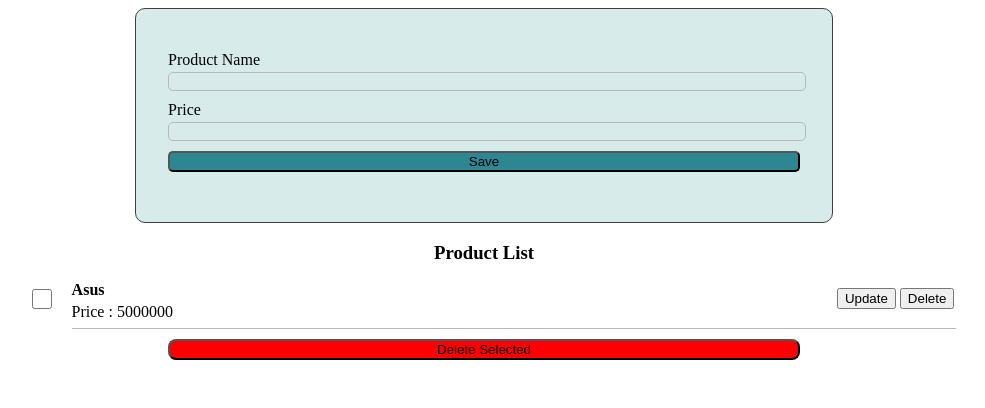
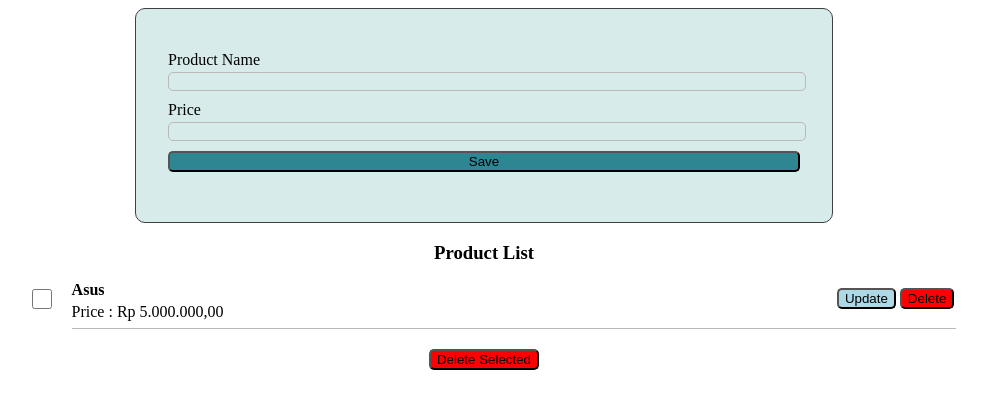
Before and after one commit to ismailmail123/reactpart3, a React (Create React App) app: page / in a window 1280 px wide. Shown: the top 408 px of the page, without its empty margins (156-1141 px from the left). Built offline with nearby package versions, Linux system fonts and the light colour scheme.

Commit message:
feature: add delete selected n selected all data

```diff
--- a/src/App.js
+++ b/src/App.js
@@ -33,20 +33,22 @@ function App() {
 
   function handleSubmit(e) {
     e.preventDefault();
-    alert("ok");
+    // alert("ok");
     let data = [...products];
     if (formData.productName === "") {
-      return false;
+      return alert("Product name is empty");
     }
     if (formData.price === "") {
-      return false;
+      return alert("Price is empty");
     }
+
     if (isUpdate.status) {
       data.forEach((product) => {
         if (product.id === isUpdate.id) {
           product.productName = formData.productName;
           product.price = formData.price;
         }
+        // alert("Data berhasil diupdate")
       });
     } else {
       data.push({
@@ -54,10 +56,12 @@ function App() {
         productName: formData.productName,
         price: formData.price,
       });
+      alert("Data barhasil ditambahkan")
     }
     setIsUpdate({ id: null, status: false });
     setProducts(data);
-    setFormData({ productName: "", price: "" });
+    setFormData({ productName: "", price: ""});
+
   }
 
   function handleUpdete(id) {
@@ -70,29 +74,33 @@ function App() {
   function handleDelete(id) {
     let data = [...products];
     let filteredData = data.filter((product) => product.id !== id);
+    alert("Data berhasil dihapus")
     setProducts(filteredData);
   }
 
   function handleChecked(e) {
     // alert("hallo")
-    const { value, checked } = e.target;
+    const { name, checked } = e.target;
     // console.log("ini value", value)
-    if (checked) {
-      setIsChecked([...isChecked, value]);
+    if (name === "allselect") {
+      const checkedValue = products.map((user) => {
+        return { ...user, isChecked: checked };
+      });
+      console.log(checkedValue);
+      setProducts(checkedValue);
     } else {
-      setIsChecked(isChecked.filter((e) => e !== value));
+      const checkedValue = products.map((product) =>
+        product.id === name ? { ...product, isChecked: checked } : product
+      );
+      console.log(checkedValue);
+      setProducts(checkedValue);
     }
   }
 
-  const handleDeleteAll = async () => {
-    console.log("ini checked", isChecked);
-    // setProducts(isChecked(""))
+  const handleDeleteSelected = () => {
     let data = [...products];
-    // if(products.id === isChecked){
-    //   setProducts(!isChecked)
-    // }
-    let filteredData = data.filter((product) => product.id == isChecked);
-    // setProducts(filteredData)
+    let filteredData = data.filter((product) => product.isChecked === false);
+    setProducts(filteredData);
     console.log(filteredData);
   };
 
@@ -129,11 +137,12 @@ function App() {
       </div>
       <List
         deleteAll={deleteAll}
-        handleDeleteAll={handleDeleteAll}
+        handleDeleteSelected={handleDeleteSelected}
         handleChecked={handleChecked}
         handleDelete={handleDelete}
         handleUpdate={handleUpdete}
         data={products}
+        isChecked={isChecked}
       />
     </>
   );
--- a/src/components/List.jsx
+++ b/src/components/List.jsx
@@ -3,73 +3,88 @@ function List({
   deleteAll,
   handleUpdate,
   handleDelete,
-  handleDeleteAll,
+  handleDeleteSelected,
   handleChecked,
 }) {
+  const locale = "id-ID";
+  const option = {
+    style: "currency",
+    currency: "IDR",
+  };
   return (
     <div className="list">
       <h3>Product List</h3>
+
       {data.length <= 1 ? (
         ""
       ) : (
-        <div className="delete-all">
-          <button
-            onClick={deleteAll}
-            style={{ background: "red", borderRadius: "5px" }}
-          >
-            Delete All
-          </button>
+        <>
+          <div className="select-all">
+            <input
+              type="checkbox"
+              name="allselect"
+              checked={!data.some((user) => user?.isChecked !== true)}
+              onChange={handleChecked}
+            ></input>
+            <p>Select All</p>
           </div>
+        </>
       )}
 
       {data.length === 0 ? (
         <p>Data tidak ditemukan</p>
       ) : (
-        data.map((products, index) => {
+        data.map((products) => {
           return (
-            <>
-              <div key={index} className="list-row">
+            <div key={products.id} className="list-row">
               <input
                 className="checkbox"
                 type="checkbox"
-                  value={products.id}
+                // value={products.id}
                 name={products.id}
-                  checked={products.isChecked}
-                  onChange={(e) => handleChecked(e)}
+                checked={products.isChecked || false}
+                onChange={handleChecked}
               ></input>
               <div className="container-list">
                 <div className="product-list">
                   <h4>{products.productName}</h4>
-                    <p>Price : {products.price}</p>
+                  <p>
+                    Price :{" "}
+                    {new Intl.NumberFormat(locale, option).format(
+                      products.price
+                    )}
+                  </p>
                 </div>
                 <div className="button-product">
-                    <button onClick={() => handleUpdate(products.id)}>
+                  <button
+                    style={{ background: "lightBlue", borderRadius: "5px" }}
+                    onClick={() => handleUpdate(products.id)}
+                  >
                     Update
                   </button>
-                    <button onClick={() => handleDelete(products.id)}>
+                  <button
+                    style={{ background: "red", borderRadius: "5px" }}
+                    onClick={() => handleDelete(products.id)}
+                  >
                     Delete
                   </button>
                 </div>
               </div>
             </div>
-            </>
           );
         })
       )}
       {data.length === 0 ? (
         ""
       ) : (
-        <button
-          onClick={handleDeleteAll}
-          style={{
-            marginTop: "10px",
-            width: "50%",
-            background: "Red",
-            borderRadius: "8px",
-          }}
-        >
-          Delete Selected
-        </button>
+        <div className="delete-option">
+          <button onClick={handleDeleteSelected}>Delete Selected</button>
+          {data.length <= 1 ? (
+            ""
+          ) : (
+            <button onClick={deleteAll}>Delete All</button>
+          )}
+        </div>
       )}
     </div>
   );
--- a/src/index.css
+++ b/src/index.css
@@ -48,19 +48,28 @@ input{
 .list h3 {
   margin-bottom: 5px;
 }
-.delete-all{
+.select-all{
   display: flex;
-  width: 70%;
+  width: 80%;
   height: 30px;
   justify-content: start;
 }
-.delete-all input{
+.select-all input{
   width: 20px;
   padding: 0;
 }
-.delete-all p{
+.select-all p{
   padding: 7px 5px;
   margin: 0;
+}
+.delete-option{
+  margin-top: 10px;
+
+}
+.delete-option button{
+  background-color: red;
+  margin: 10px;
+  border-radius: 5px;
 }
 .container-list{
   display: flex;
```
Lines whose indentation alone changed are shown as unchanged.
